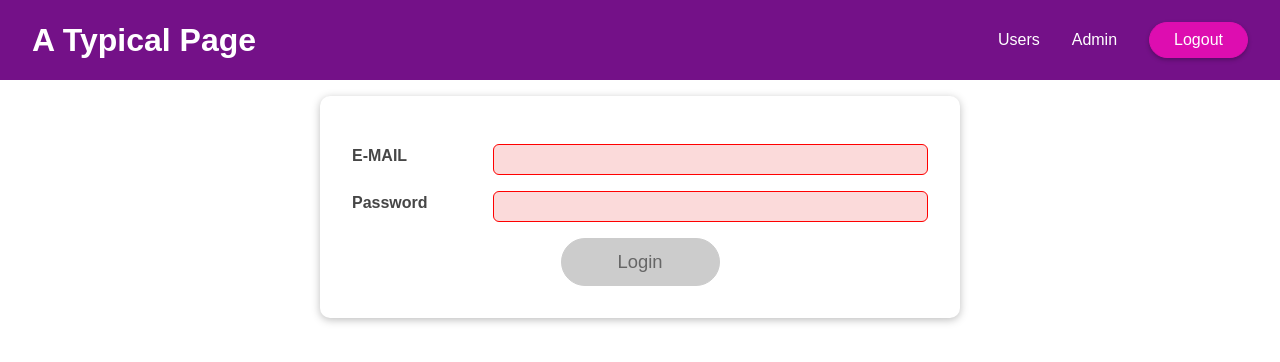
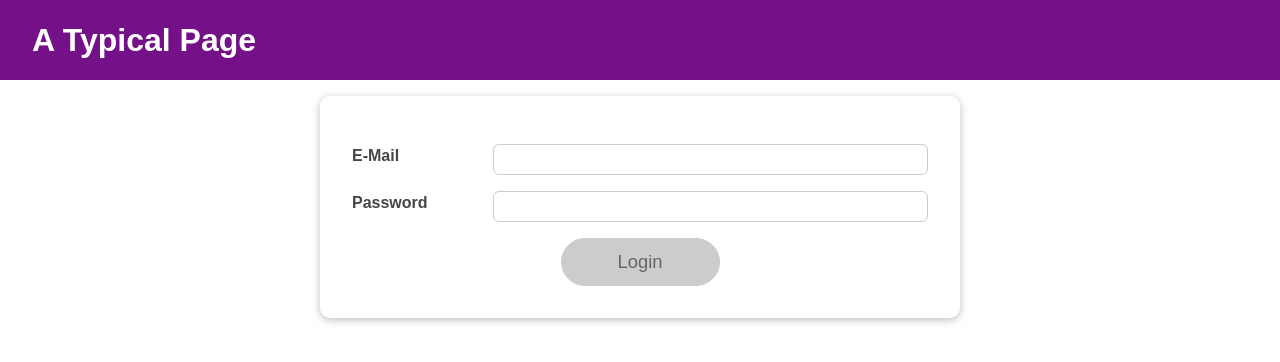
Before and after one commit to zdTang/reducer-context-react, a React (Create React App) app: page / in a window 1280 px wide. Shown: the top 362 px of the page. Built offline with nearby package versions, Linux system fonts and the light colour scheme.

Commit message:
useContext

```diff
--- a/src/App.js
+++ b/src/App.js
@@ -1,47 +1,21 @@
-import React, { useState, useEffect } from "react";
+import React, { useContext } from 'react';
 
-import Login from "./components/Login/Login";
-import Home from "./components/Home/Home";
-import MainHeader from "./components/MainHeader/MainHeader";
-import AuthContext from "./store/auth-context";
+import Login from './components/Login/Login';
+import Home from './components/Home/Home';
+import MainHeader from './components/MainHeader/MainHeader';
+import AuthContext from './store/auth-context';
+
 function App() {
-  console.log("App loaded");
-  const [isLoggedIn, setIsLoggedIn] = useState(false);
-
-  const storedUserLoggedInInformation = localStorage.getItem("isLoggedIn");
-
-  // Be aware of this useEffect will only run after the Render !!
-  // and only if the dependency has been updated
-
-  useEffect(() => {
-    if (storedUserLoggedInInformation === "1") {
-      console.log("useEffect!");
-      setIsLoggedIn(true);
-    }
-  }, []);
-
-  const loginHandler = (email, password) => {
-    // We should of course check email and password
-    // But it's just a dummy/ demo anyways
-    localStorage.setItem("isLoggedIn", "1"); // localStorage is reserved name
-    setIsLoggedIn(true);
-  };
-
-  const logoutHandler = () => {
-    setIsLoggedIn(false);
-    localStorage.removeItem("isLoggedIn");
-  };
-
-  //console.log("begin to render");
+  const ctx = useContext(AuthContext);
 
   return (
-    <AuthContext.Provider value={{ isLoggedIn: true, onLogout: logoutHandler }}>
+    <React.Fragment>
       <MainHeader />
       <main>
-        {!isLoggedIn && <Login onLogin={loginHandler} />}
-        {isLoggedIn && <Home onLogout={logoutHandler} />}
+        {!ctx.isLoggedIn && <Login />}
+        {ctx.isLoggedIn && <Home />}
       </main>
-    </AuthContext.Provider>
+    </React.Fragment>
   );
 }
 
--- a/src/components/Login/Login.js
+++ b/src/components/Login/Login.js
@@ -1,130 +1,129 @@
-import React, { useState, useReducer, useEffect } from "react";
+import React, { useState, useEffect, useReducer, useContext } from 'react';
 
-import Card from "../UI/Card/Card";
-import classes from "./Login.module.css";
-import Button from "../UI/Button/Button";
-import Input from "../UI/Input/Input";
+import Card from '../UI/Card/Card';
+import classes from './Login.module.css';
+import Button from '../UI/Button/Button';
+import AuthContext from '../../store/auth-context';
 
-//  Define a reducer
-//  Reducer can be defined out of the component function as it will not need to access
-//  data in the component
 const emailReducer = (state, action) => {
-  console.log("====in the reducer=====");
-  console.log("state: ", state);
-  console.log("action: ", action);
-
-  if (action.type === "USER_INPUT_EMAIL") {
-    return { value: action.val, isValid: action.val.includes("@") };
+  if (action.type === 'USER_INPUT') {
+    return { value: action.val, isValid: action.val.includes('@') };
   }
-  if (action.type === "INPUT_BLUR_EMAIL") {
-    return { value: state.value, isValid: state.value.includes("@") };
+  if (action.type === 'INPUT_BLUR') {
+    return { value: state.value, isValid: state.value.includes('@') };
   }
-  return { value: "", isValid: false }; // default state
+  return { value: '', isValid: false };
 };
 
-// password Reducer
 const passwordReducer = (state, action) => {
-  console.log("====in the password reducer=====");
-  console.log("state: ", state);
-  console.log("action: ", action);
-
-  if (action.type === "USER_INPUT_PASSWORD") {
-    return { value: action.val.trim(), isValid: action.val.trim().length > 6 };
+  if (action.type === 'USER_INPUT') {
+    return { value: action.val, isValid: action.val.trim().length > 6 };
   }
-  if (action.type === "INPUT_BLUR_PASSWORD") {
-    return { value: state.value, isValid: state.value.length > 6 };
+  if (action.type === 'INPUT_BLUR') {
+    return { value: state.value, isValid: state.value.trim().length > 6 };
   }
-  return { value: "", isValid: false }; // default state
+  return { value: '', isValid: false };
 };
 
-/**==========================
- *   Login component
- * ======================== */
-
 const Login = (props) => {
-  console.log("Login loaded !");
-
+  // const [enteredEmail, setEnteredEmail] = useState('');
+  // const [emailIsValid, setEmailIsValid] = useState();
+  // const [enteredPassword, setEnteredPassword] = useState('');
+  // const [passwordIsValid, setPasswordIsValid] = useState();
   const [formIsValid, setFormIsValid] = useState(false);
 
-  // email state
   const [emailState, dispatchEmail] = useReducer(emailReducer, {
-    value: "",
-    isValid: false,
+    value: '',
+    isValid: null,
+  });
+  const [passwordState, dispatchPassword] = useReducer(passwordReducer, {
+    value: '',
+    isValid: null,
   });
 
-  // password state
-  const [passwordState, dispatchPassword] = useReducer(passwordReducer, {
-    value: "",
-    isValid: false,
-  });
-
-  console.log("State: ", emailState, passwordState);
-  console.log("formIsValid: ", formIsValid);
-  //  one event trigger two states, which is not a good approach
-
-  // useEffect like this way
-  // can guarantee the state we rely on will be the latest state
-  // it also avoid extra checking form validity. for instance, once the password is more than 6
-  // the useEffect will not check again  as the True will not change again.
-
-  /* use Alias to represent part of destruction */
-  const { isValid: emailIsValid } = emailState; // emailIsValid is alias of isValid
-  const { isValid: passwordIsValid } = passwordState; // passwordIsValid is alias of isValid
+  const authCtx = useContext(AuthContext);
 
   useEffect(() => {
-    console.log("in useEffect");
-    //setFormIsValid(emailState.isValid && passwordState.isValid);    // it works like a charm
-    setFormIsValid(emailIsValid && passwordIsValid);
+    console.log('EFFECT RUNNING');
+
     return () => {
-      console.log("clean up"); //   clear the last timer !!!
+      console.log('EFFECT CLEANUP');
     };
-    //}, [emailState.isValid, passwordState.isValid]);                // it works like a charm, i prefer this way!
+  }, []);
+
+  const { isValid: emailIsValid } = emailState;
+  const { isValid: passwordIsValid } = passwordState;
+
+  useEffect(() => {
+    const identifier = setTimeout(() => {
+      console.log('Checking form validity!');
+      setFormIsValid(emailIsValid && passwordIsValid);
+    }, 500);
+
+    return () => {
+      console.log('CLEANUP');
+      clearTimeout(identifier);
+    };
   }, [emailIsValid, passwordIsValid]);
 
   const emailChangeHandler = (event) => {
-    dispatchEmail({ type: "USER_INPUT_EMAIL", val: event.target.value });
+    dispatchEmail({ type: 'USER_INPUT', val: event.target.value });
+
+    // setFormIsValid(
+    //   event.target.value.includes('@') && passwordState.isValid
+    // );
   };
 
   const passwordChangeHandler = (event) => {
-    dispatchPassword({ type: "USER_INPUT_PASSWORD", val: event.target.value });
+    dispatchPassword({ type: 'USER_INPUT', val: event.target.value });
+
+    // setFormIsValid(emailState.isValid && event.target.value.trim().length > 6);
   };
 
   const validateEmailHandler = () => {
-    dispatchEmail({ type: "INPUT_BLUR_EMAIL" });
+    dispatchEmail({ type: 'INPUT_BLUR' });
   };
 
   const validatePasswordHandler = () => {
-    dispatchPassword({ type: "INPUT_BLUR_PASSWORD" });
+    dispatchPassword({ type: 'INPUT_BLUR' });
   };
 
   const submitHandler = (event) => {
     event.preventDefault();
-    props.onLogin(emailState.value, passwordState.value);
+    authCtx.onLogin(emailState.value, passwordState.value);
   };
 
   return (
     <Card className={classes.login}>
       <form onSubmit={submitHandler}>
-        <Input
-          isValid={emailState.isValid}
-          id={"email"}
-          label={"E-MAIL"}
-          type={"text"}
-          value={emailState.value}
-          changeHandler={emailChangeHandler}
-          validateHandler={validateEmailHandler}
-        />
-
-        <Input
-          isValid={passwordState.isValid}
-          id={"password"}
-          label={"Password"}
-          type={"password"}
-          value={passwordState.value}
-          changeHandler={passwordChangeHandler}
-          validateHandler={validatePasswordHandler}
-        />
-
+        <div
+          className={`${classes.control} ${
+            emailState.isValid === false ? classes.invalid : ''
+          }`}
+        >
+          <label htmlFor="email">E-Mail</label>
+          <input
+            type="email"
+            id="email"
+            value={emailState.value}
+            onChange={emailChangeHandler}
+            onBlur={validateEmailHandler}
+          />
+        </div>
+        <div
+          className={`${classes.control} ${
+            passwordState.isValid === false ? classes.invalid : ''
+          }`}
+        >
+          <label htmlFor="password">Password</label>
+          <input
+            type="password"
+            id="password"
+            value={passwordState.value}
+            onChange={passwordChangeHandler}
+            onBlur={validatePasswordHandler}
+          />
+        </div>
         <div className={classes.actions}>
           <Button type="submit" className={classes.btn} disabled={!formIsValid}>
             Login
--- a/src/components/Login/Login.module.css
+++ b/src/components/Login/Login.module.css
@@ -5,6 +5,52 @@
   padding: 2rem;
 }
 
+.control {
+  margin: 1rem 0;
+  display: flex;
+  align-items: stretch;
+  flex-direction: column;
+}
+
+.control label,
+.control input {
+  display: block;
+}
+
+.control label {
+  font-weight: bold;
+  flex: 1;
+  color: #464646;
+  margin-bottom: 0.5rem;
+}
+
+.control input {
+  flex: 3;
+  font: inherit;
+  padding: 0.35rem 0.35rem;
+  border-radius: 6px;
+  border: 1px solid #ccc;
+}
+
+.control input:focus {
+  outline: none;
+  border-color: #4f005f;
+  background: #f6dbfc;
+}
+
+.control.invalid input {
+  border-color: red;
+  background: #fbdada;
+}
+
 .actions {
   text-align: center;
 }
+
+@media (min-width: 768px) {
+  .control {
+    align-items: center;
+    flex-direction: row;
+  }
+
+}
--- a/src/components/MainHeader/MainHeader.js
+++ b/src/components/MainHeader/MainHeader.js
@@ -1,13 +1,13 @@
-import React from "react";
+import React from 'react';
 
-import Navigation from "./Navigation";
-import classes from "./MainHeader.module.css";
+import Navigation from './Navigation';
+import classes from './MainHeader.module.css';
 
 const MainHeader = (props) => {
   return (
-    <header className={classes["main-header"]}>
+    <header className={classes['main-header']}>
       <h1>A Typical Page</h1>
-      <Navigation onLogout={props.onLogout} />
+      <Navigation />
     </header>
   );
 };
--- a/src/components/MainHeader/Navigation.js
+++ b/src/components/MainHeader/Navigation.js
@@ -1,7 +1,7 @@
-import React, { useContext } from "react";
-import AuthContext from "../../store/auth-context";
+import React, { useContext } from 'react';
 
-import classes from "./Navigation.module.css";
+import AuthContext from '../../store/auth-context';
+import classes from './Navigation.module.css';
 
 const Navigation = () => {
   const ctx = useContext(AuthContext);
--- a/src/index.js
+++ b/src/index.js
@@ -1,7 +1,13 @@
-import React from "react";
-import ReactDOM from "react-dom";
+import React from 'react';
+import ReactDOM from 'react-dom';
 
-import "./index.css";
-import App from "./App";
+import './index.css';
+import App from './App';
+import { AuthContextProvider } from './store/auth-context';
 
-ReactDOM.render(<App />, document.getElementById("root"));
+ReactDOM.render(
+  <AuthContextProvider>
+    <App />
+  </AuthContextProvider>,
+  document.getElementById('root')
+);
--- a/src/store/auth-context.js
+++ b/src/store/auth-context.js
@@ -1,9 +1,43 @@
-import React from "react";
+import React, { useState, useEffect } from "react";
 
-const AuthContext = React.createContext();
+const AuthContext = React.createContext({
+  isLoggedIn: false,
+  onLogout: () => {},
+  onLogin: (email, password) => {},
+});
+
+export const AuthContextProvider = (props) => {
+  const [isLoggedIn, setIsLoggedIn] = useState(false);
+
+  useEffect(() => {
+    const storedUserLoggedInInformation = localStorage.getItem("isLoggedIn");
+
+    if (storedUserLoggedInInformation === "1") {
+      setIsLoggedIn(true);
+    }
+  }, []);
+
+  const logoutHandler = () => {
+    localStorage.removeItem("isLoggedIn");
+    setIsLoggedIn(false);
+  };
+
+  const loginHandler = () => {
+    localStorage.setItem("isLoggedIn", "1");
+    setIsLoggedIn(true);
+  };
+
+  return (
+    <AuthContext.Provider
+      value={{
+        isLoggedIn: isLoggedIn,
+        onLogout: logoutHandler,
+        onLogin: loginHandler,
+      }}
+    >
+      {props.children}
+    </AuthContext.Provider>
+  );
+};
 
 export default AuthContext;
-
-//{
-//   isLoggedIn: false,
-// }
```
Also changed, not shown: src/components/Home/Home.js (+6 -1 lines), 2 other files (tests, documents, lock files or other folders).
